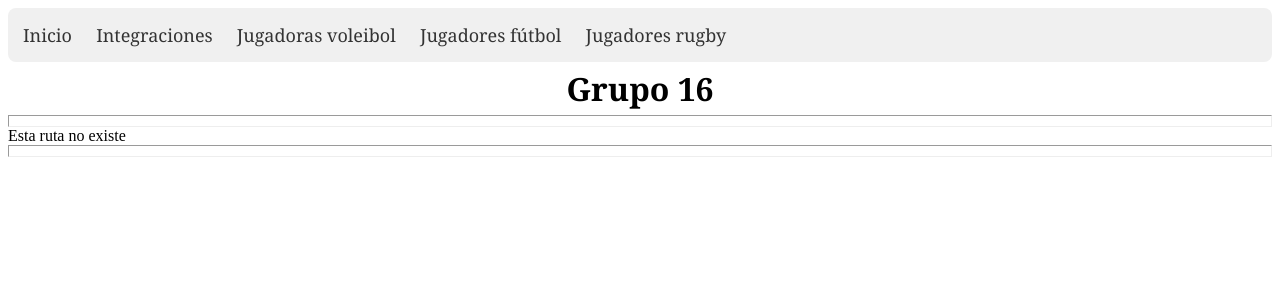
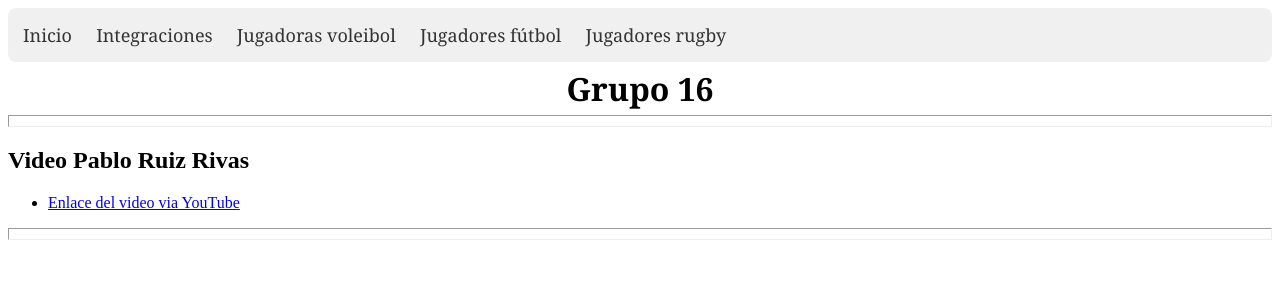
Before and after one commit to gti-sos/SOS2324-16, a SvelteKit app in the folder front/: page /about in a window 1280 px wide. Before the commit this address had no page. Shown: the top 300 px of the page. Built offline with nearby package versions, Linux system fonts and the light colour scheme.

Commit message:
viernes de atardecer en mirador

```diff
--- /dev/null
+++ b/front/src/routes/about/+page.svelte
@@ -0,0 +1,7 @@
+<h2>Video Pablo Ruiz Rivas</h2>
+<ul>
+    <li>
+        <a href="https://youtu.be/gWdQBjfA8L0">Enlace del video via YouTube</a>
+
+    </li>
+</ul>
--- a/front/src/routes/stats-rugby/graph-nfl/+page.svelte
+++ b/front/src/routes/stats-rugby/graph-nfl/+page.svelte
@@ -49,7 +49,7 @@
         try {
             const response = await fetch(url, options);
             const result = await response.json();
-            // console.log(result);
+            console.log(result.body);
             return result.body;
         } catch (error) {
             console.error(error);
```
